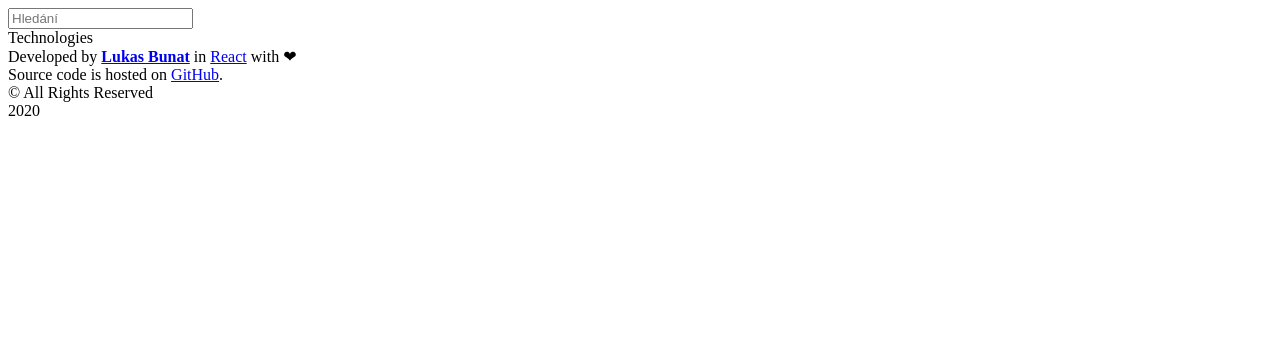
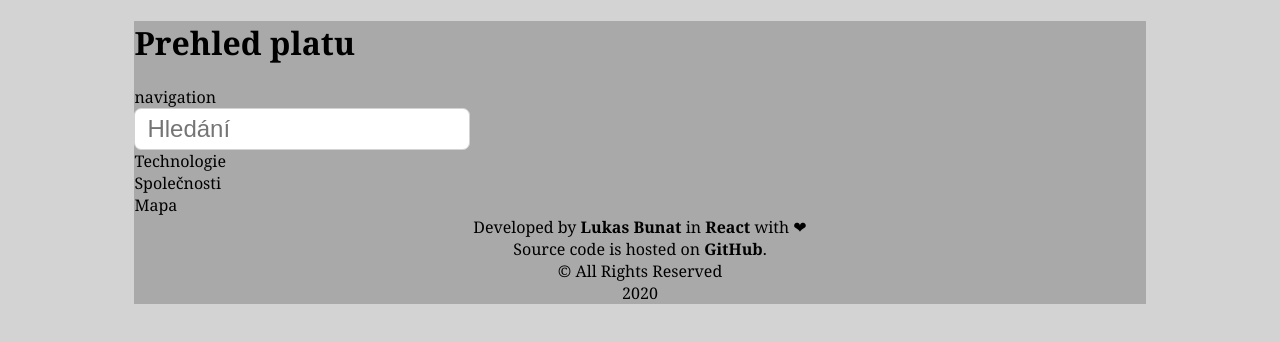
Before and after one commit to bunatl/prehled-platu, a React (Create React App) app in the folder frontend/: page / in a window 1280 px wide. Shown: the top 342 px of the page. Built offline with nearby package versions, Linux system fonts and the light colour scheme.

Commit message:
styling, parameter's section

```diff
--- a/frontend/src/components/App.tsx
+++ b/frontend/src/components/App.tsx
@@ -4,6 +4,8 @@ import React from 'react';
 import PageHeader from './PageHeader'
 import MainContent from './MainContent'
 import Footer from './Footer'
+
+import '../styles/styles.scss'
 
 function App() {
   return (
--- a/frontend/src/components/PageHeader.tsx
+++ b/frontend/src/components/PageHeader.tsx
@@ -2,10 +2,12 @@ import React from 'react';
 
 const PageHeader: React.FC = () => {
     return (
-        <div>
-
-
-        </div>
+        <header>
+            <h1>Prehled platu</h1>
+            <nav>
+                navigation
+            </nav>
+        </header>
     );
 }
 
--- a/frontend/src/components/Params.tsx
+++ b/frontend/src/components/Params.tsx
@@ -29,6 +29,11 @@ const handleToogles = (toogleState: Toogles, actions: ToogleActions) => {
                 ...toogleState,
                 technologies: !toogleState.technologies
             };
+        case 'map':
+            return {
+                ...toogleState,
+                map: !toogleState.map
+            };
         default:
             return initToogle;
     }
@@ -37,10 +42,20 @@ const handleToogles = (toogleState: Toogles, actions: ToogleActions) => {
 const Params: React.FC = () => {
     const [ toogle, dispatch ] = useReducer(handleToogles, initToogle)
 
+    // technologies
     const [ technologies ] = useState<string[]>([
         "ReactJS", "Node.js", "C++", "JAVA"
     ]);
-    const wrappertechnologies = useRef<HTMLDivElement>(null);
+    const wrapperTechnologies = useRef<HTMLDivElement>(null);
+
+    // companies
+    // companies will fecthed from DB - only top 10
+    const [ companies ] = useState<string[]>([
+        "Google", "Microsoft", "Oracle", "Tesla"
+    ]);
+    const wrapperCompanies = useRef<HTMLDivElement>(null);
+
+    // const wrapperCompanies = useRef<HTMLDivElement>(null);
 
     return (
         <div id="parameters">
@@ -48,11 +63,11 @@ const Params: React.FC = () => {
                 <span
                     className="name-placeholder-technologies"
                     onClick={() => dispatch({ type: 'technologies' })}
-                >Technologies</span>
+                >Technologie</span>
                 {toogle.technologies === true
                     ?
                     technologies.map((tech, i) => (
-                        <div className="custom-control custom-checkbox" ref={wrappertechnologies}>
+                        <div className="custom-control custom-checkbox" ref={wrapperTechnologies}>
                             <input type="checkbox" className="custom-control-input" id={`checkbox-${tech}`} />
                             <label className="custom-control-label" htmlFor={`checkbox-${tech}`}>{tech}</label>
                         </div>
@@ -60,6 +75,30 @@ const Params: React.FC = () => {
                     : ''
                 }
             </div>
+
+            <div id="companies">
+                <span
+                    className="name-placeholder-companies"
+                    onClick={() => dispatch({ type: 'companies' })}
+                >Společnosti</span>
+                {toogle.company === true
+                    ?
+                    companies.map((company, i) => (
+                        <div className="custom-control custom-checkbox" ref={wrapperCompanies}>
+                            <input type="checkbox" className="custom-control-input" id={`checkbox-${company}`} />
+                            <label className="custom-control-label" htmlFor={`checkbox-${company}`}>{company}</label>
+                        </div>
+                    ))
+                    : ''
+                }
+            </div>
+
+            <div id="map">
+                <span
+                    onClick={() => dispatch({ type: 'map' })}
+                >Mapa</span>
+                {toogle.map === true ? 'Map' : ''}
+            </div>
         </div>
     );
 }
--- /dev/null
+++ b/frontend/src/styles/_footer.scss
@@ -0,0 +1,13 @@
+footer{
+    text-align: center;
+
+    a{
+        color: black;
+        font-weight: bold;
+        text-decoration: none;
+        display: inline-block;
+        &:hover{
+            transform: scale(1.05);
+        }
+    }
+}
--- /dev/null
+++ b/frontend/src/styles/styles.scss
@@ -0,0 +1,32 @@
+// Variables
+
+
+// Layout
+body{
+    font-family: "Playfair Display", "Arvo", Georgia, "Times New Roman", serif;
+    background: lightgrey;
+}
+
+#root{
+    margin: 0 auto;
+    width: 80%;
+    background: darkgray;
+
+    // header, main, footer
+
+    main{
+        >input{
+            font-size: 1.5em;
+            padding: .25em .5em;
+            border: 1px solid lightgrey;
+            border-radius: .3em;
+        }
+    }
+}
+
+
+
+// imports
+@import './header';
+@import './index';
+@import './footer';
```
Also changed, not shown: frontend/src/styles/_header.scss (added), frontend/src/styles/_index.scss (added), 1 other file (tests, documents, lock files or other folders).
